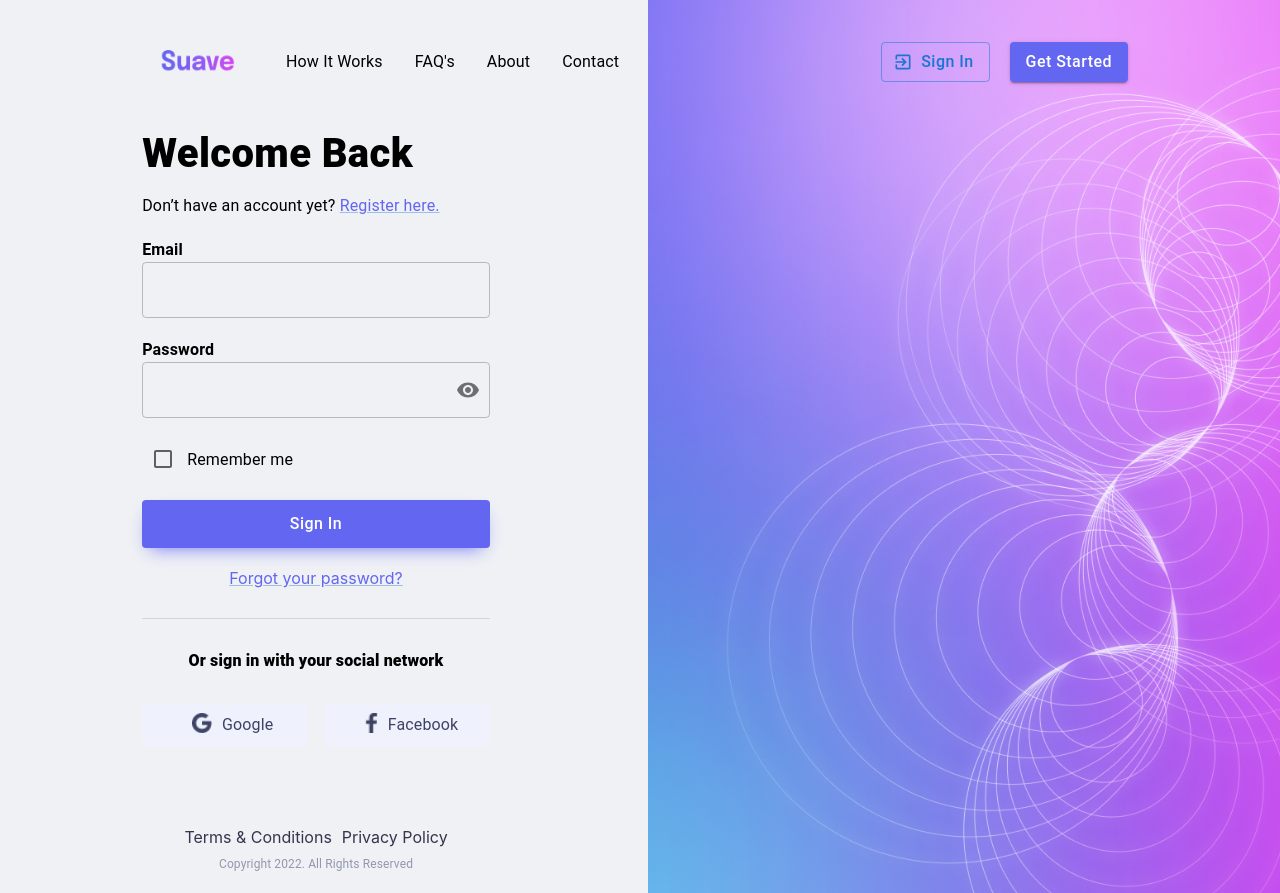
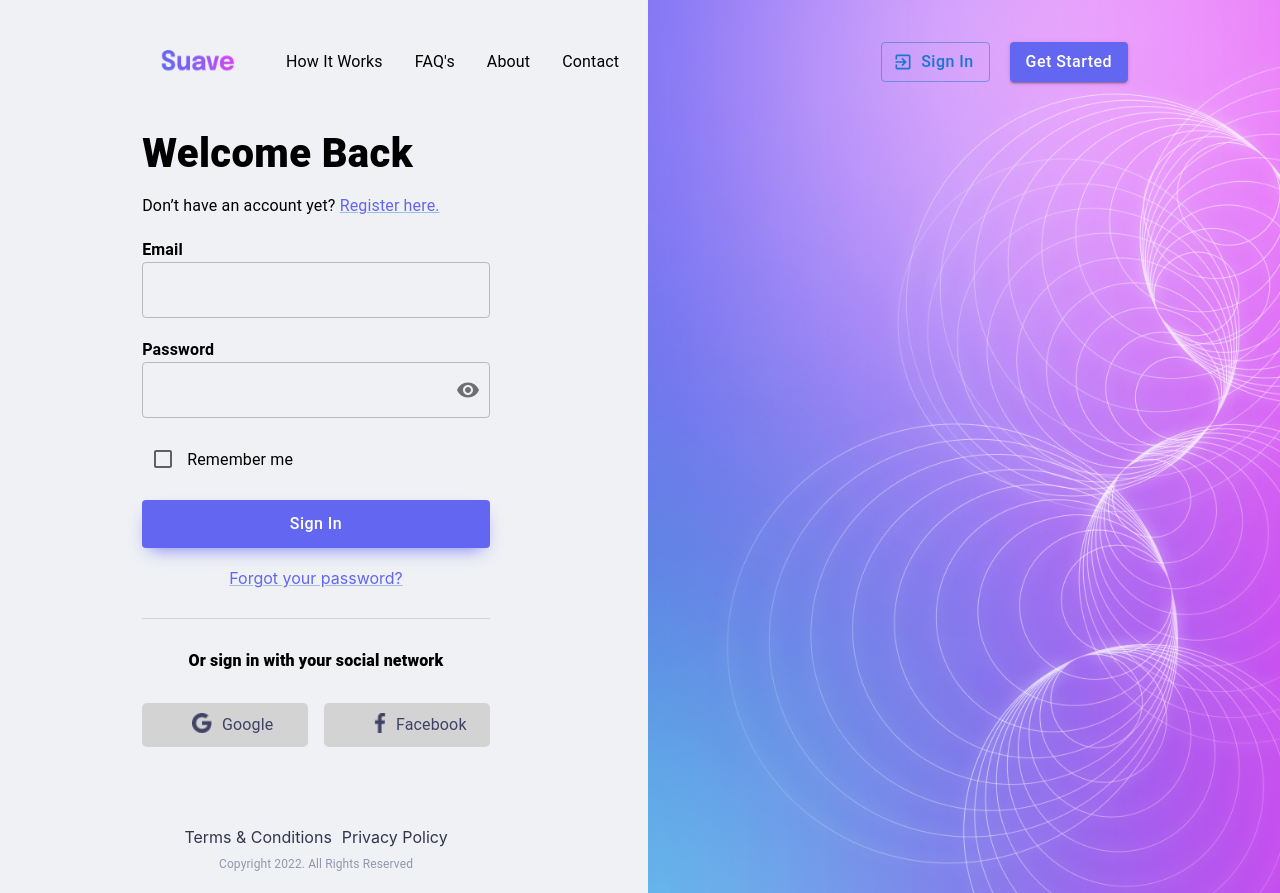
Before and after one commit to ziaurrehman123/Suvae-Backend-Frontend, a React (Create React App) app: page /sign_in in a window 1280 px wide. Built offline with nearby package versions, Linux system fonts and the light colour scheme.

Commit message:
add more styles

```diff
--- a/src/components/Registration.jsx
+++ b/src/components/Registration.jsx
@@ -19,8 +19,57 @@ import Checkbox from "@mui/material/Checkbox";
 import google from "../assets/images/google.png";
 import facebook from "../assets/images/facebook.png";
 import Navbar from "../components/Navbar";
+import { makeStyles } from "@material-ui/core";
+
+//styling
+const useStyles = makeStyles((theme) => ({
+  rightSectionBg: {
+    backgroundImage: `url(${Image})`,
+    backgroundRepeat: "no-repeat",
+    backgroundSize: "cover",
+    backgroundPosition: "center",
+    height: "100%",
+    width: "100%",
+  },
+  leftSectionContent: {
+    width: "55%",
+    [theme.breakpoints.down("sm")]: {
+      width: "90%",
+    },
+    margin: "auto",
+    paddingTop: "104px",
+  },
+  googleBtn: {
+    display: "flex",
+    width: "40%",
+    margin: "auto",
+    paddingTop: "10px",
+    paddingBottom: "10px",
+  },
+  facebookBtn: {
+    display: "flex",
+    width: "40%",
+    margin: "auto",
+    paddingTop: "10px",
+    paddingBottom: "10px",
+  },
+  facebookBtnBox: {
+    width: "100%",
+    backgroundColor: "lightgray",
+    textAlign: "center",
+    borderRadius: "5px",
+  },
+  googleBtnBox: {
+    width: "100%",
+    backgroundColor: "lightgray",
+    textAlign: "center",
+    borderRadius: "5px",
+  },
+
+}));
 
 export default function RegistrationComponent() {
+  const classes = useStyles();
   const [values, setValues] = React.useState({
     password: "",
     showPassword: false,
@@ -48,17 +97,7 @@ export default function RegistrationComponent() {
         <Grid container spacing={2}>
           <Grid item xs={12} sm={12} md={12} lg={6} xl={6}>
             <Box
-              sx={{
-                width: {
-                  sm: "90%",
-                  xs: "90%",
-                  md: "70%",
-                  lg: "55%",
-                  xl: "55%",
-                },
-                margin: "auto",
-                paddingTop: "104px",
-              }}
+              className={classes.leftSectionContent}
             >
               <Typography sx={{ fontWeight: "800", fontSize: "40px" }}>
                 Create Account
@@ -140,8 +179,8 @@ export default function RegistrationComponent() {
                           {values.showPassword ? (
                             <VisibilityOff />
                           ) : (
-                            <Visibility />
-                          )}
+                              <Visibility />
+                            )}
                         </IconButton>
                       </InputAdornment>
                     }
@@ -172,8 +211,8 @@ export default function RegistrationComponent() {
                           {values.showPassword ? (
                             <VisibilityOff />
                           ) : (
-                            <Visibility />
-                          )}
+                              <Visibility />
+                            )}
                         </IconButton>
                       </InputAdornment>
                     }
@@ -252,21 +291,10 @@ export default function RegistrationComponent() {
                 <Grid container spacing={2}>
                   <Grid item xs={6} sm={6} md={6} lg={6} xl={6}>
                     <Box
-                      sx={{
-                        width: "100%",
-                        backgroundColor: "#EFF2FC",
-                        textAlign: "center",
-                        borderRadius: "5px",
-                      }}
+                      className={classes.facebookBtnBox}
                     >
                       <Box
-                        sx={{
-                          display: "flex",
-                          width: "40%",
-                          margin: "auto",
-                          paddingTop: "10px",
-                          paddingBottom: "10px",
-                        }}
+                        className={classes.googleBtn}
                       >
                         <img src={`${google}`} height="20px" />
                         <Typography
@@ -279,21 +307,10 @@ export default function RegistrationComponent() {
                   </Grid>
                   <Grid item xs={6} sm={6} md={6} lg={6} xl={6}>
                     <Box
-                      sx={{
-                        width: "100%",
-                        backgroundColor: "#EFF2FC",
-                        textAlign: "center",
-                        borderRadius: "5px",
-                      }}
+                      className={classes.facebookBtnBox}
                     >
                       <Box
-                        sx={{
-                          display: "flex",
-                          width: "50%",
-                          margin: "auto",
-                          paddingTop: "10px",
-                          paddingBottom: "10px",
-                        }}
+                        className={classes.facebookBtn}
                       >
                         <img src={`${facebook}`} height="20px" />
                         <Typography
@@ -349,14 +366,7 @@ export default function RegistrationComponent() {
           </Grid>
           <Grid item xs={12} sm={12} md={12} lg={6} xl={6}>
             <Box
-              sx={{
-                backgroundImage: `url(${Image})`,
-                backgroundRepeat: "no-repeat",
-                backgroundSize: "cover",
-                backgroundPosition: "center",
-                height: "100%",
-                width: "100%",
-              }}
+              className={classes.rightSectionBg}
             ></Box>
           </Grid>
         </Grid>
--- a/src/components/SignIn.jsx
+++ b/src/components/SignIn.jsx
@@ -15,13 +15,61 @@ import FormControl from "@mui/material/FormControl";
 import Visibility from "@mui/icons-material/Visibility";
 import VisibilityOff from "@mui/icons-material/VisibilityOff";
 import Image from "../assets/images/bg.png";
-import FormControlLabel from "@mui/material/FormControlLabel";
 import Checkbox from "@mui/material/Checkbox";
 import google from "../assets/images/google.png";
 import facebook from "../assets/images/facebook.png";
 import Navbar from "../components/Navbar";
+import { makeStyles } from "@material-ui/core";
+
+//styling
+const useStyles = makeStyles((theme) => ({
+  rightSectionBg: {
+    backgroundImage: `url(${Image})`,
+    backgroundRepeat: "no-repeat",
+    backgroundSize: "cover",
+    backgroundPosition: "center",
+    height: "100%",
+    width: "100%",
+  },
+  leftSectionContent:{
+    width: "55%",
+    [theme.breakpoints.down("sm")]: {
+      width: "90%",
+    },
+    margin: "auto",
+    paddingTop: "124px",
+  },
+  googleBtn:{
+    display: "flex",
+    width: "40%",
+    margin: "auto",
+    paddingTop: "10px",
+    paddingBottom: "10px",
+  },
+  facebookBtn:{
+    display: "flex",
+    width: "40%",
+    margin: "auto",
+    paddingTop: "10px",
+    paddingBottom: "10px",
+  },
+  facebookBtnBox:{
+    width: "100%",
+    backgroundColor: "lightgray",
+    textAlign: "center",
+    borderRadius: "5px",
+  },
+  googleBtnBox:{
+    width: "100%",
+    backgroundColor: "lightgray",
+    textAlign: "center",
+    borderRadius: "5px",
+  },
+
+}));
 
 export default function SignInComponent() {
+  const classes = useStyles();
   const [values, setValues] = React.useState({
     password: "",
     showPassword: false,
@@ -49,17 +97,7 @@ export default function SignInComponent() {
         <Grid container spacing={2}>
           <Grid item xs={12} sm={12} md={12} lg={6} xl={6}>
             <Box
-              sx={{
-                width: {
-                  sm: "90%",
-                  xs: "90%",
-                  md: "70%",
-                  lg: "55%",
-                  xl: "55%",
-                },
-                margin: "auto",
-                paddingTop: "124px",
-              }}
+             className={classes.leftSectionContent}
             >
               <Typography sx={{ fontWeight: "800", fontSize: "40px" }}>
                 Welcome Back
@@ -122,8 +160,8 @@ export default function SignInComponent() {
                           {values.showPassword ? (
                             <VisibilityOff />
                           ) : (
-                            <Visibility />
-                          )}
+                              <Visibility />
+                            )}
                         </IconButton>
                       </InputAdornment>
                     }
@@ -187,21 +225,10 @@ export default function SignInComponent() {
                 <Grid container spacing={2}>
                   <Grid item xs={6} sm={6} md={6} lg={6} xl={6}>
                     <Box
-                      sx={{
-                        width: "100%",
-                        backgroundColor: "#EFF2FC",
-                        textAlign: "center",
-                        borderRadius: "5px",
-                      }}
+                   className={classes.facebookBtnBox}
                     >
                       <Box
-                        sx={{
-                          display: "flex",
-                          width: "40%",
-                          margin: "auto",
-                          paddingTop: "10px",
-                          paddingBottom: "10px",
-                        }}
+                       className={classes.googleBtn}
                       >
                         <img src={`${google}`} height="20px" />
                         <Typography
@@ -214,21 +241,10 @@ export default function SignInComponent() {
                   </Grid>
                   <Grid item xs={6} sm={6} md={6} lg={6} xl={6}>
                     <Box
-                      sx={{
-                        width: "100%",
-                        backgroundColor: "#EFF2FC",
-                        textAlign: "center",
-                        borderRadius: "5px",
-                      }}
+                     className={classes.facebookBtnBox}
                     >
                       <Box
-                        sx={{
-                          display: "flex",
-                          width: "50%",
-                          margin: "auto",
-                          paddingTop: "10px",
-                          paddingBottom: "10px",
-                        }}
+                         className={classes.facebookBtn}
                       >
                         <img src={`${facebook}`} height="20px" />
                         <Typography
@@ -284,14 +300,7 @@ export default function SignInComponent() {
           </Grid>
           <Grid item xs={12} sm={12} md={12} lg={6} xl={6}>
             <Box
-              sx={{
-                backgroundImage: `url(${Image})`,
-                backgroundRepeat: "no-repeat",
-                backgroundSize: "cover",
-                backgroundPosition: "center",
-                height: "100%",
-                width: "100%",
-              }}
+              className={classes.rightSectionBg}
             ></Box>
           </Grid>
         </Grid>
```
